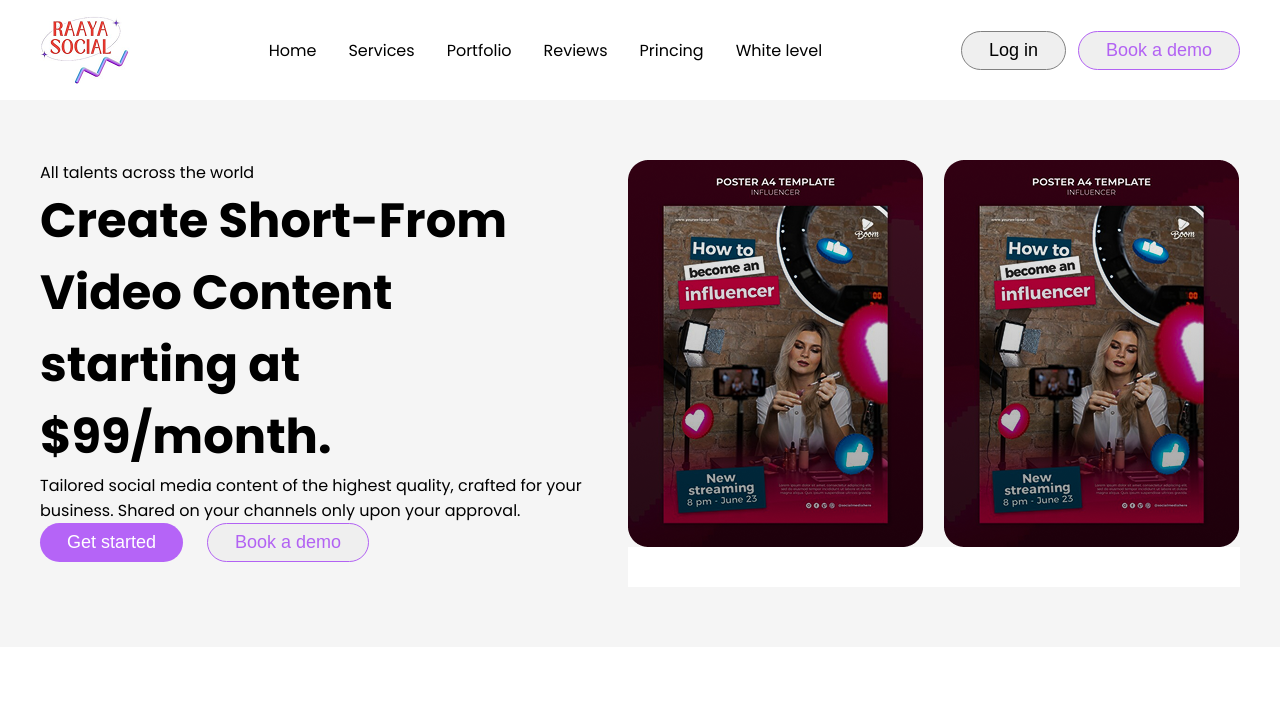
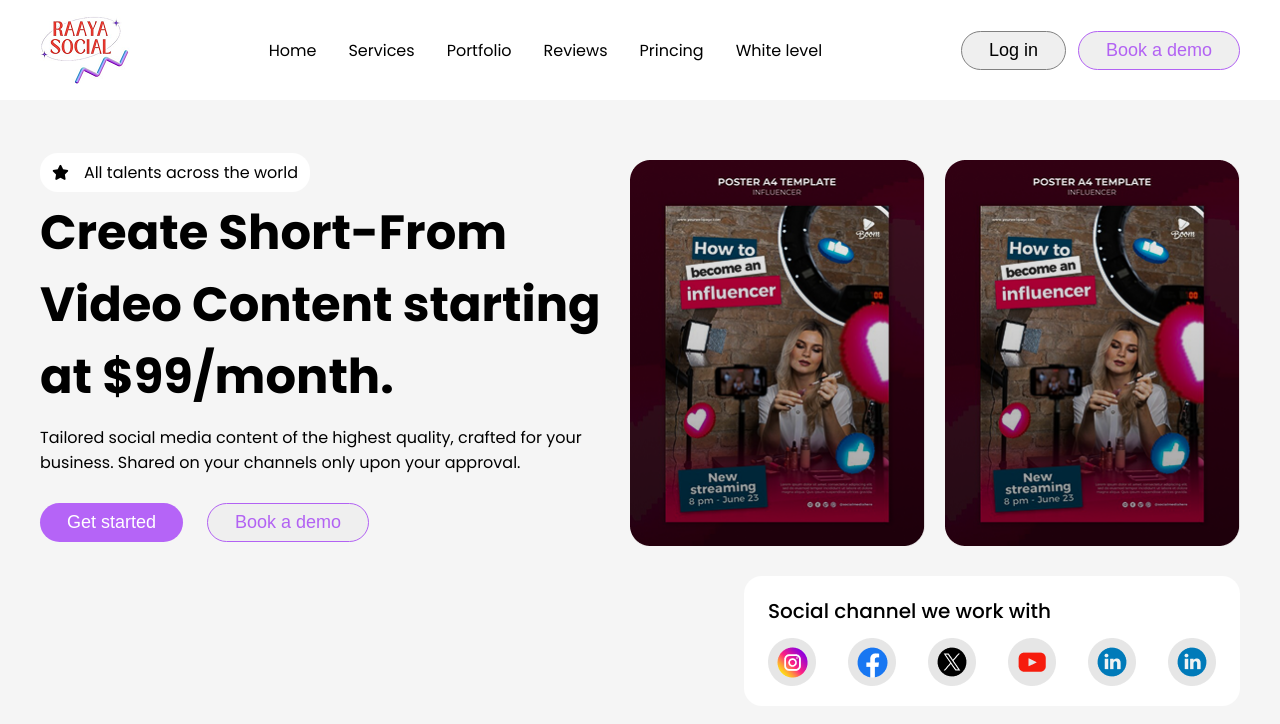
Before and after one commit to sujoy-dam/SM-Technology-task, a plain HTML site: page index.html in a window 1280 px wide. Drawn offline with Linux system fonts and the light colour scheme.

Commit message:
banner section design done

```diff
--- a/index.html
+++ b/index.html
@@ -5,7 +5,10 @@
     <meta charset="UTF-8">
     <meta name="viewport" content="width=device-width, initial-scale=1.0">
     <title>RAAYA SOCIAL</title>
+    <!-- css link  -->
     <link rel="stylesheet" href="./styles/style.css">
+    <!-- font awsome link  -->
+    <script src="https://kit.fontawesome.com/8da0e75a17.js" crossorigin="anonymous"></script>
 </head>
 
 <body>
@@ -29,9 +32,10 @@
         <section class="banner-section">
             <div class="banner-container container mx-auto flex">
                 <div>
-                    <span>All talents across the world</span>
-                    <p class="text-48 text-bold">Create Short-From Video Content starting at $99/month.</p>
-                    <p>Tailored social media content of the highest quality, crafted for your business. Shared on your
+                    <span class="banner-tagline"><i class="fa-solid fa-star"></i>All talents across the world</span>
+                    <p class="text-48 text-bold mt-12">Create Short-From Video Content starting at $99/month.</p>
+                    <p class="mt-12">Tailored social media content of the highest quality, crafted for your business.
+                        Shared on your
                         channels only upon your approval.</p>
                     <div class="banner-btn-box flex">
                         <button class="btn btn-primary">Get started</button>
@@ -43,8 +47,19 @@
                         <img src="./assets/banner/image.png" alt="">
                         <img src="./assets/banner/image.png" alt="">
                     </div>
-                    <div class="banner-social-platform">
+                    <div class="banner-social-platform-container">
+                        <div class="">
+                            <p class="text-20 text-medium">Social channel we work with</p>
+                            <div class="social-platform-logo-box">
+                                <img src="./assets/banner/social/instagram.png" alt="">
+                                <img src="./assets/banner/social/facebook.png" alt="">
+                                <img src="./assets/banner/social/x.png" alt="X">
+                                <img src="./assets/banner/social/youtube.png" alt="youtube">
+                                <img src="./assets/banner/social/linkdin.png" alt="linkdin">
+                                <img src="./assets/banner/social/linkdin.png" alt="linkdin">
 
+                            </div>
+                        </div>
                     </div>
                 </div>
             </div>
--- a/styles/style.css
+++ b/styles/style.css
@@ -1,5 +1,5 @@
 @import url('https://fonts.googleapis.com/css2?family=Poppins:ital,wght@0,100;0,200;0,300;0,400;0,500;0,600;0,700;0,800;0,900;1,100;1,200;1,300;1,400;1,500;1,600;1,700;1,800;1,900&family=Raleway:ital,wght@0,100..900;1,100..900&display=swap');
-
+/* common style start  */
 * {
     margin: 0;
     padding: 0;
@@ -16,9 +16,15 @@ body {
 .container {
     max-width: 1200px;
 }
-
+/* margin  */
 .mx-auto {
     margin: 0 auto;
+}
+.mt-12{
+    margin-top: 12px;
+}
+.mt-20{
+    margin-top: 20px;
 }
 
 /* text-color  */
@@ -47,6 +53,9 @@ body {
 /* font-part  */
 .text-bold {
     font-weight: 700;
+}
+.text-medium{
+    font-weight: 500;
 }
 
 /* flex part  */
@@ -88,6 +97,8 @@ body {
     color: #B262F3;
     border-color: #B262F3;
 }
+
+/* common style end  */
 /* navbar styles  */
 nav{
     padding: 16px 0;
@@ -106,17 +117,48 @@ nav > .btn-box{
     background-color: #F5F5F5;
     padding: 60px 0px;
 }
+.banner-tagline{
+    padding: 8px 12px;
+    background-color: white;
+    border-radius: 18px;
+}
+.banner-tagline > i{
+margin-right: 15px;
+font-size: 15px;
+}
 .banner-container{
     gap:28px
 }
 .banner-btn-box{
     gap: 24px;
+    margin-top: 28px;
 }
 /* banner img box  */
 .banner-img-box{
     gap:20px
 }
-.banner-social-platform{
+.banner-img-box img{
+    width: 295px;
+
+}
+.banner-social-platform-container{
+    display: flex;
+    justify-content: end;
+    margin-top: 30px;
+}
+.banner-social-platform-container > div{
 padding: 20px 24px;
+border-radius: 18px;
 background-color: white;
+display: inline-block;
 }
+.social-platform-logo-box{
+    display: flex;
+    justify-content: end;
+    margin-top: 12px;
+}
+.social-platform-logo-box {
+    display: flex;
+    text-align: end;
+    gap: 32px;
+}
```
Also changed, not shown: assets/banner/social/facebook.png (added), assets/banner/social/instagram.png (added), assets/banner/social/linkdin.png (added), assets/banner/social/x.png (added), assets/banner/social/youtube.png (added).
